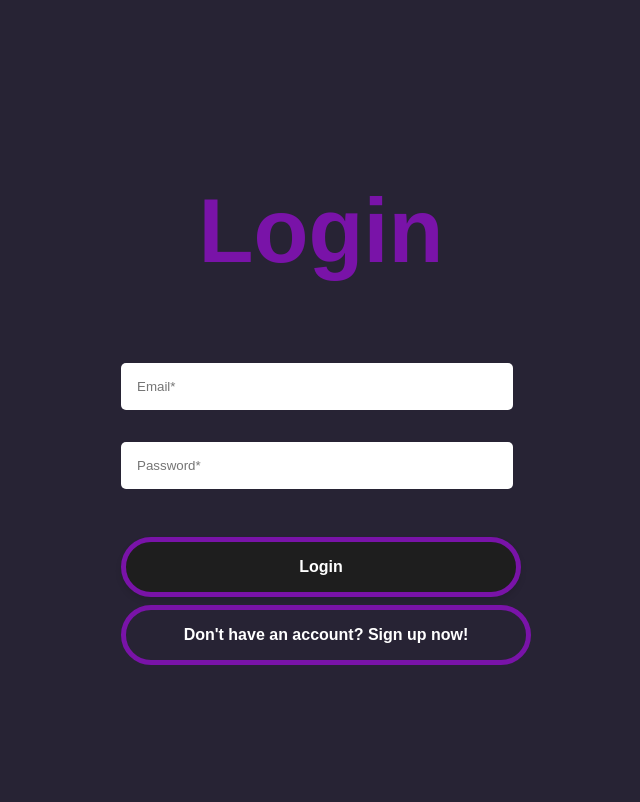
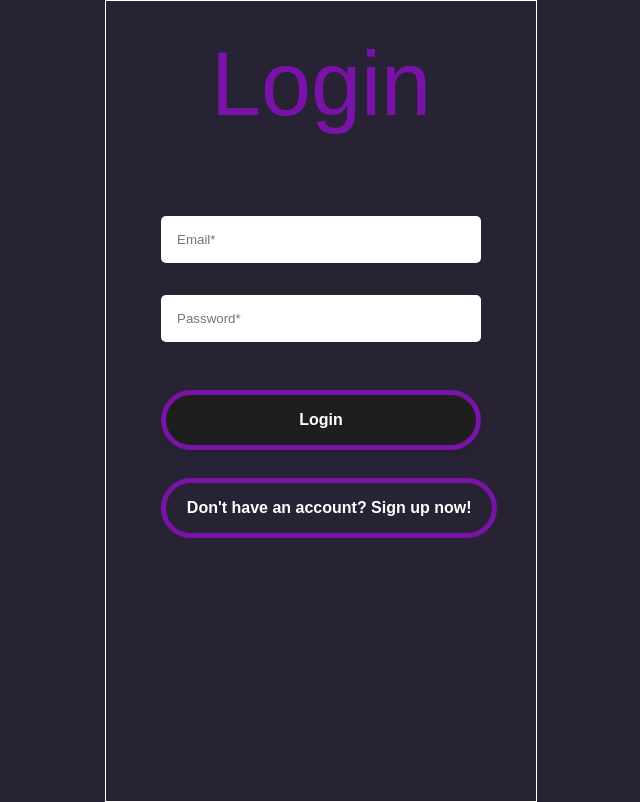
Before and after one commit to Arnold45202/DareShare, a React (Vite) app in the folder frontend/: page /login in a window 1280 px wide. Shown: the whole page, without its empty margins (319-959 px from the left). Built offline with nearby package versions, Linux system fonts and the light colour scheme.

Commit message:
Resizing

```diff
--- a/frontend/src/pages/home.jsx
+++ b/frontend/src/pages/home.jsx
@@ -36,8 +36,8 @@ function Postify(post) {
 			<div className="post-video">
 				{embedUrl && (
           <iframe
-            width="350"
-						height="450"
+            width="300"
+						height="300"
             src={embedUrl}
             title="YouTube video player"
             allowFullScreen
@@ -72,7 +72,7 @@ function Home() {
 			</div>
 
 			<div className="dare-info">
-				Dare #32: Pay for someone's meal
+				Your DARE: Pay for someone's meal
 			</div>
 			<div className="upload-dare-button">
 				<Link to="/submit" className="upload-btn">UPLOAD YOUR DARE</Link>
--- a/frontend/src/pages/login.jsx
+++ b/frontend/src/pages/login.jsx
@@ -19,7 +19,9 @@ function Login() {
 
   return (
     <div className="login-container">
-      <h1 className="login-title">Login</h1>
+      <div className="login-title">
+        Login
+      </div>
       <form className="login-form" onSubmit={handleSubmit}>
         <div className="form-group">
           <input
@@ -39,8 +41,10 @@ function Login() {
             onChange={(e) => setPassword(e.target.value)}
           />
         </div>
-        <button type="submit" className="login-btn">Login</button>
-        <Link to="/register" className="account-btn">Don't have an account? Sign up now!</Link>
+        <div className="button-group">
+          <button type="submit" className="login-btn">Login</button>
+          <Link to="/register" className="account-btn">Don't have an account? Sign up now!</Link>
+        </div>
       </form>
     </div>
   );
--- a/frontend/src/styleSheets/home.css
+++ b/frontend/src/styleSheets/home.css
@@ -271,6 +271,7 @@
     margin-left: 20px;
     margin-right: 20px;
     margin-top: 10px;
+
   }
 
   .social-buttons {
@@ -281,13 +282,13 @@
     padding-left: 20px;
     padding-right: 20px;
     border-top: 1px white solid;
-    margin-top: 30px;
+    margin-top: 20px;
   }
 
   .social-button-info {
     display: flex;
     flex-direction: column;
-    font-size: 20px;
+    font-size: 16px;
     align-content: center;
   }
 
@@ -297,6 +298,6 @@
   }
 
   .icon svg {
-    width: 40px;
-    height: 40px;
+    width: 30px;
+    height: 30px;
   }
--- a/frontend/src/styleSheets/homepage.css
+++ b/frontend/src/styleSheets/homepage.css
@@ -21,7 +21,7 @@ html, body {
   padding-bottom: 20px;
   background: #272334;
   max-width:430px;
-  max-height: 932;
+  max-height: 763px;
   margin-left: auto;
   margin-right: auto;
   left:0;
@@ -31,14 +31,15 @@ html, body {
 .name {
   font-size: 50px;
   color: white;
-  margin-bottom: 100px;
+  margin-bottom: -50px;
   font-family: 'Roboto-Regular';
   font-weight: 800;
 }
 
 .logo {
-  width: 350px;
-  margin-top: 100px;
+  width: 200px;
+  margin-top: 30px;
+  margin-bottom: 30px;
 
 }
 
@@ -47,12 +48,13 @@ html, body {
   display: flex;
   flex-direction: column;
   gap: 20px;
-  margin-bottom: 4%;
-  width: 90%;
+  margin-bottom: 10%;
+  width: 80%;
+
 }
 
 .btn {
-  padding: 30px 100px;
+  padding: 0px 50px;
   font-size: 30px;
   color: white;
   background-color: rgb(121, 19, 168);
--- a/frontend/src/styleSheets/login.css
+++ b/frontend/src/styleSheets/login.css
@@ -5,24 +5,32 @@
 	justify-content: center;
 	height: 100vh;
 	background-color: #272334;
+	justify-content: flex-start;
+	max-width: 430px;
+	border: 1px solid white;
+	margin-left: auto;
+	margin-right: auto;
+	left: 0;
+	right: 0;
 }
 
 .login-title {
 	color: rgb(121, 19, 168);
-	font-size: 90px;
+	font-size: 30px;
 	font-family: Arial, Helvetica, sans-serif;
-	margin-bottom: 5rem;
+	margin-top: -50%;
 }
 
 .login-form {
 	display: flex;
 	flex-direction: column;
-	width: 100%;
-	max-width: 400px;
+	width: 90%;
 }
 
 .form-group {
 	margin-bottom: 1rem;
+	width: 80%;
+	margin: auto;
 }
 
 .form-group input {
@@ -40,7 +48,7 @@
 
 .login-btn, .account-btn {
   padding: 1rem;
-  width: 100%;
+  width: 90%;
   font-size: 1rem;
   color: white;
   background-color: #1e1e1e;
@@ -70,6 +78,11 @@
 	width: 92%;
 }
 
+.button-group {
+	width: 80%;
+	margin: auto;
+}
+
 .account-btn:hover {
 	text-decoration: none;
 }
```
